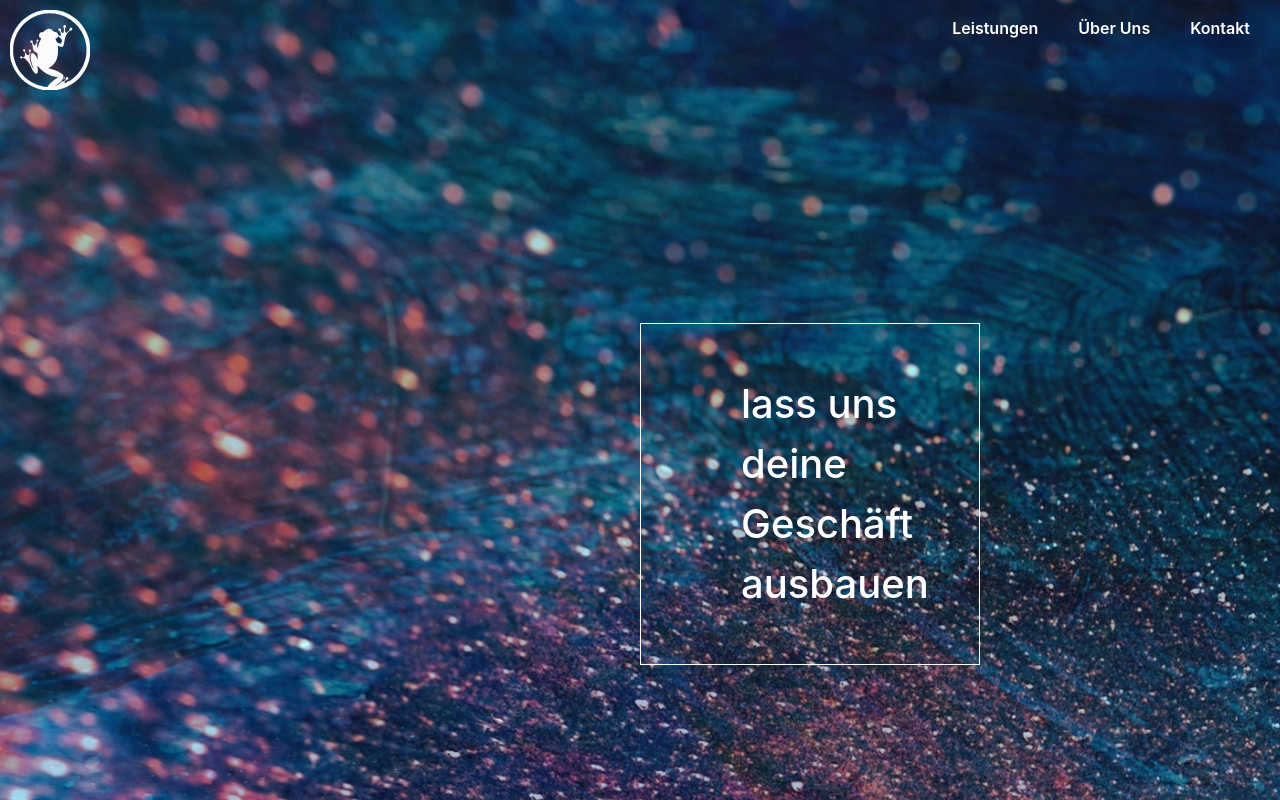
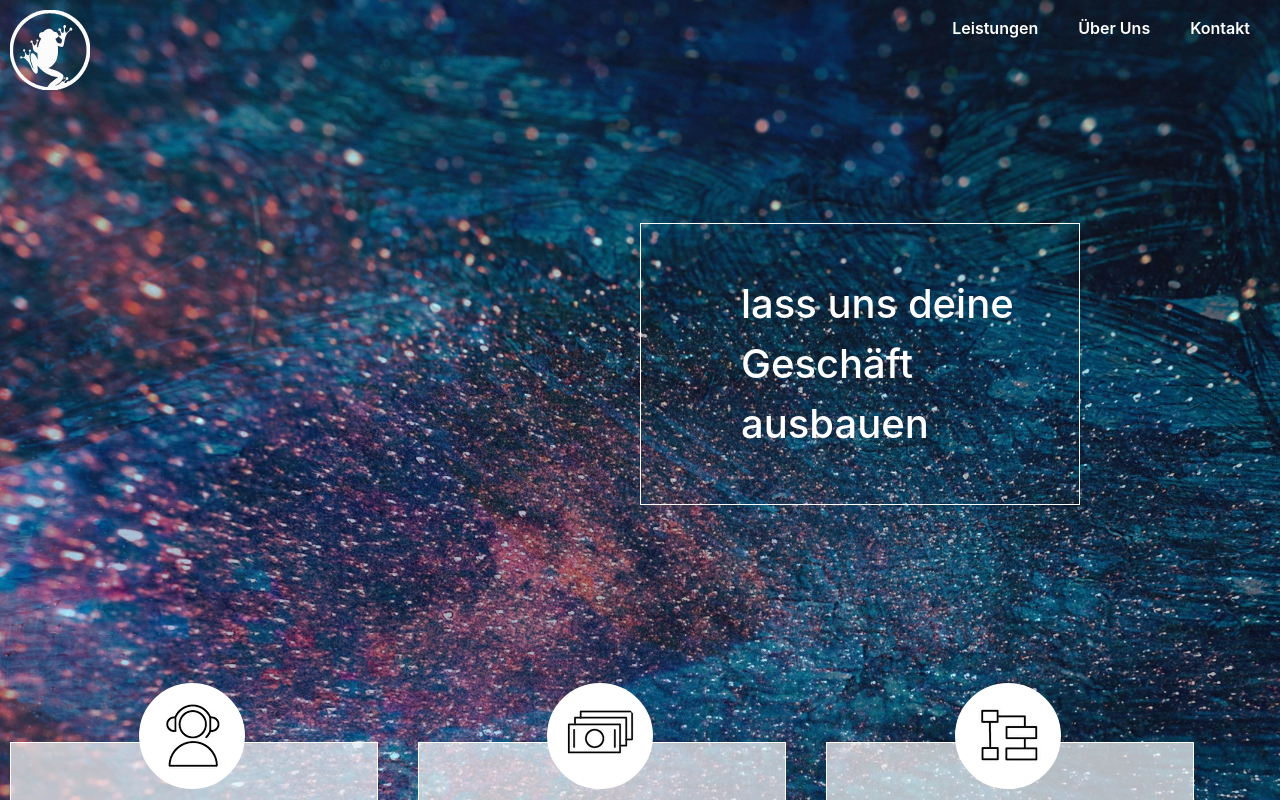
Before and after one commit to GladysSobrido/beratung, a React (Vite) app: page / in a window 1280 px wide. Shown: the top 800 px of the page. Built offline with nearby package versions, Linux system fonts and the light colour scheme.

Commit message:
pictures folder changed

```diff
--- a/global.css
+++ b/global.css
@@ -18,9 +18,9 @@
 header {
   color: rgb(255, 255, 255);
   background-size: cover;
-  min-height: 200px;
+  min-height: 400px;
   margin: 0px;
-  padding: 100px;
+  padding: 00px;
 }
 
 body {
--- a/src/Components/NavBar.jsx
+++ b/src/Components/NavBar.jsx
@@ -5,7 +5,7 @@ export function NavBar() {
   return (
     <nav className="navbar">
       <Link to="/">
-        <img className="logo" src="src/assets/logo_white_inverted.svg"></img>
+        <img className="logo" src="/logo_white_inverted.svg"></img>
       </Link>
 
       <div>
--- a/src/data/content.js
+++ b/src/data/content.js
@@ -2,17 +2,17 @@ export const content = [
   {
     title: "Kundenbetreuung",
     text: "Telefon, Schriftverkehr und Chat",
-    icon: "src/assets/kunsenservice.png",
+    icon: "/kunsenservice.png",
   },
   {
     title: "Abrechnungen",
     text: "Rechnungsstellung und Zahlungsabwicklung",
-    icon: "src/assets/geld_white.png",
+    icon: "/geld_white.png",
   },
   //   { title: "Forderungsmanagement", text: "Mahnwesen und Inkassobearbeitung" },
   {
     title: "Marktprozesse",
     text: "Finden Sie kompliziert die Marktkomunnikation? Wir machen es für Ihnen.",
-    icon: "src/assets/prozesse.png",
+    icon: "/prozesse.png",
   },
 ];
--- a/src/pages/Kontakt.css
+++ b/src/pages/Kontakt.css
@@ -1,8 +1,11 @@
 .kontaktHeader {
   background-color: rgb(92, 111, 135);
-  margin-bottom: 100px;
+  margin-bottom: 80px;
+  padding-top: 100px;
+  padding-left: 100px;
 }
 .headerText {
+  margin-top: 100;
   max-width: 1200px;
   width: 100%;
   text-align: left;
--- a/src/pages/Leistungen.css
+++ b/src/pages/Leistungen.css
@@ -2,6 +2,10 @@
   /* background-color: #f62b38; */
   /* background-color: rgb(149, 126, 172); */
   /* background-color: rgb(126, 154, 172); */
-  background-image: url(src/assets/large_pexels-olly-3760093.jpg);
+  background-image: url(/large_pexels-olly-3760093.jpg);
   background-position: bottom;
 }
+.greybar {
+  height: 100px;
+  background-color: rgba(44, 44, 44, 0.322);
+}
--- a/src/pages/Leistungen.jsx
+++ b/src/pages/Leistungen.jsx
@@ -4,7 +4,9 @@ import "./Leistungen.css";
 export function Leistungen() {
   return (
     <>
-      <header className="leistungenHeader"></header>
+      <header className="leistungenHeader">
+        <div className="greybar"></div>
+      </header>
       <div className="section1">
         <h1>BPO: Ihr Schlüssel zur Effizienzsteigerung</h1>
         <p>
--- a/src/pages/Unternehme.jsx
+++ b/src/pages/Unternehme.jsx
@@ -1,7 +1,10 @@
+import "./Leistungen.css";
 export function Unternehme() {
   return (
     <>
-      <header className="leistungenHeader"></header>
+      <header className="leistungenHeader">
+        <div className="greybar"></div>
+      </header>
       <div className="section1">
         <h1>Unsere Team</h1>
         <p>
```
